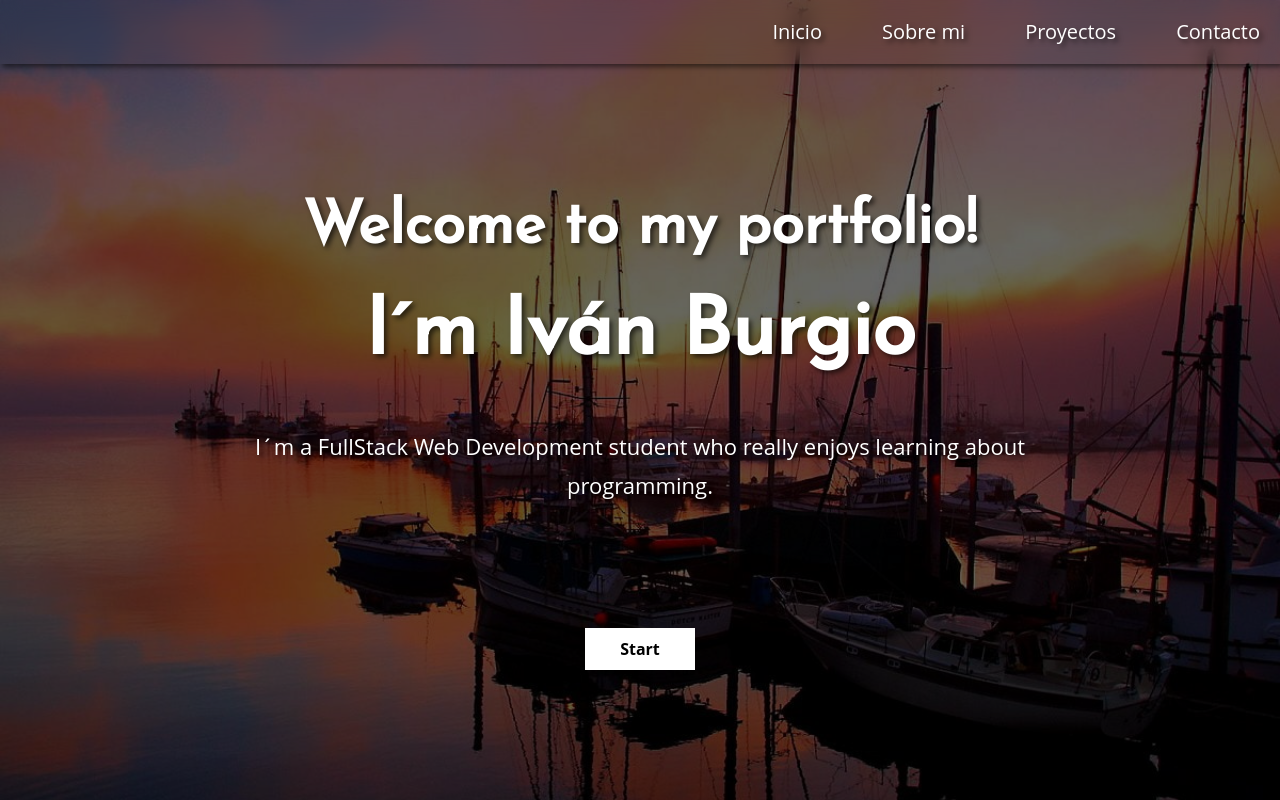
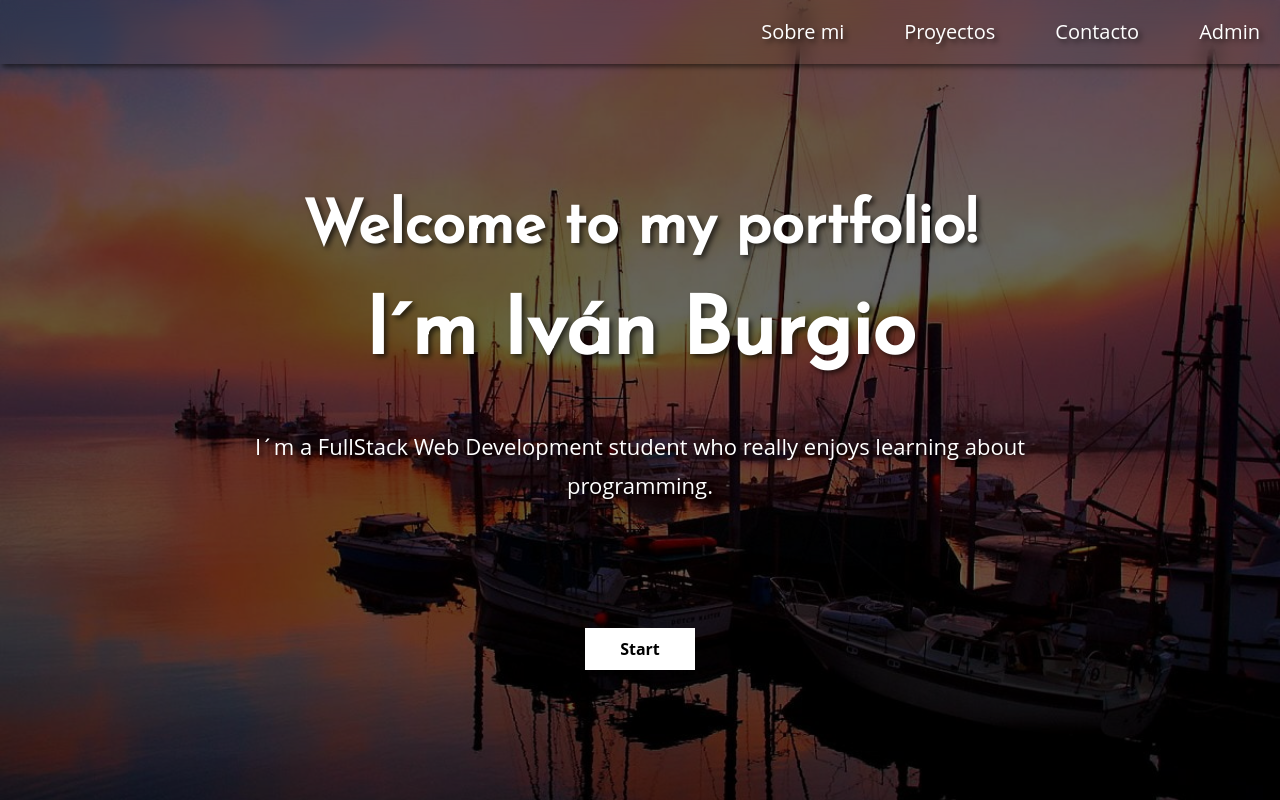
Before and after one commit to ivan-burgio/portfolio, a PHP site: template views/pages/welcome.php in a window 1280 px wide. Run offline with PHP 8.4, Linux system fonts and the light colour scheme; the template is opened without the code that fills it, so the values that code supplies are empty.

Commit message:
Fin de vista bienvenida

```diff
--- a/views/pages/welcome.php
+++ b/views/pages/welcome.php
@@ -1,16 +1,16 @@
 <header class="header">
     <nav class="header__nav">
-        <a href="/" class="header__enlaces">Inicio</a>
         <a href="/" class="header__enlaces">Sobre mi</a>
         <a href="/" class="header__enlaces">Proyectos</a>
         <a href="/" class="header__enlaces">Contacto</a>
+        <a href="/" class="header__enlaces">Admin</a>
     </nav>
 
     <div class="header__contenedor">
         <h2 class="header__titule">Welcome to my portfolio!</h2>
         <h1 class="header__name">I´m Iván Burgio</h1>
         <p class="header__iam">I´m a FullStack Web Development student who really enjoys learning about programming.</p>
-        <button class="header__btn">Start</button>
+        <button class="header__btn" id="btnStart">Start</button>
     </div>
 
 </header>
```
